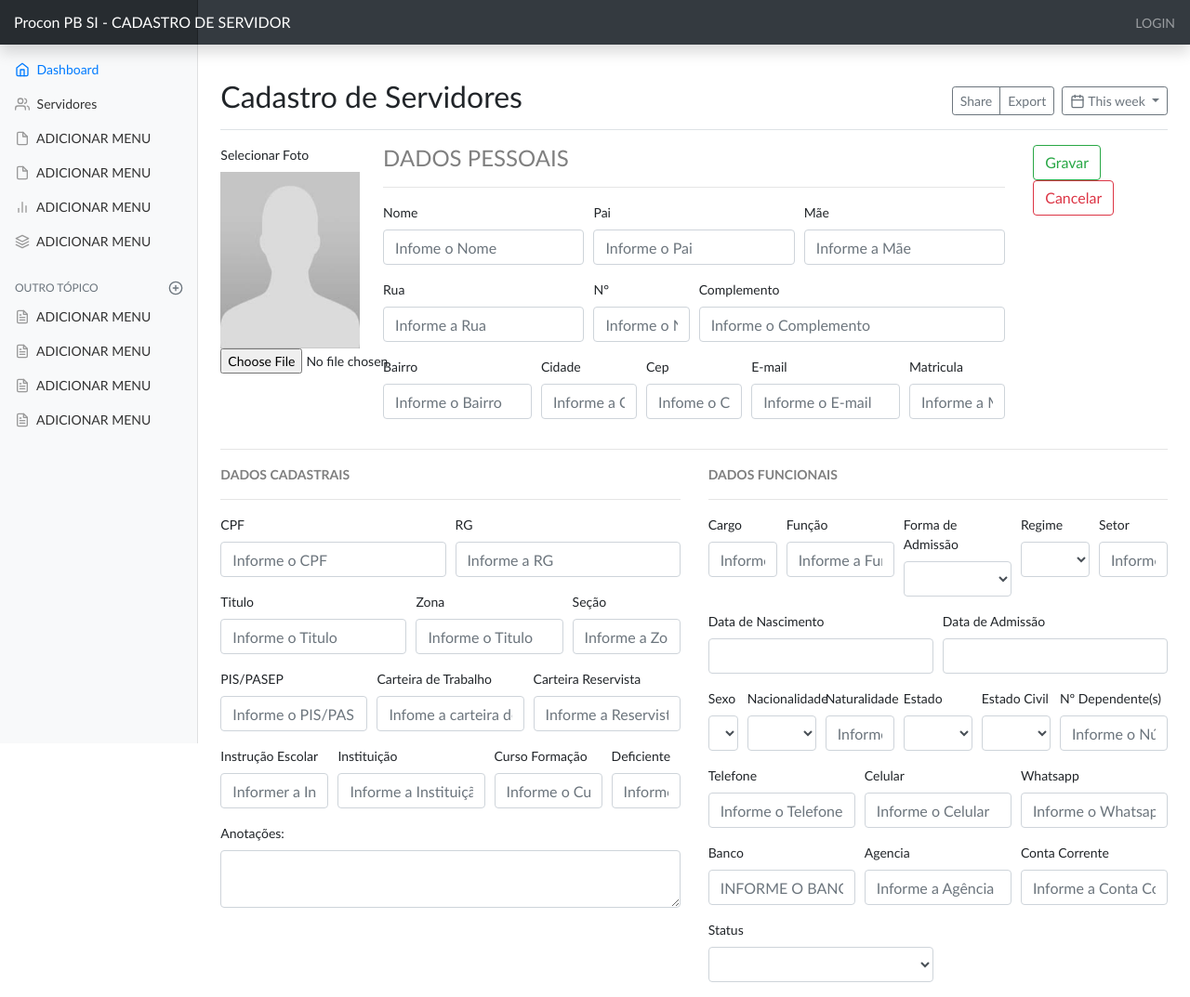
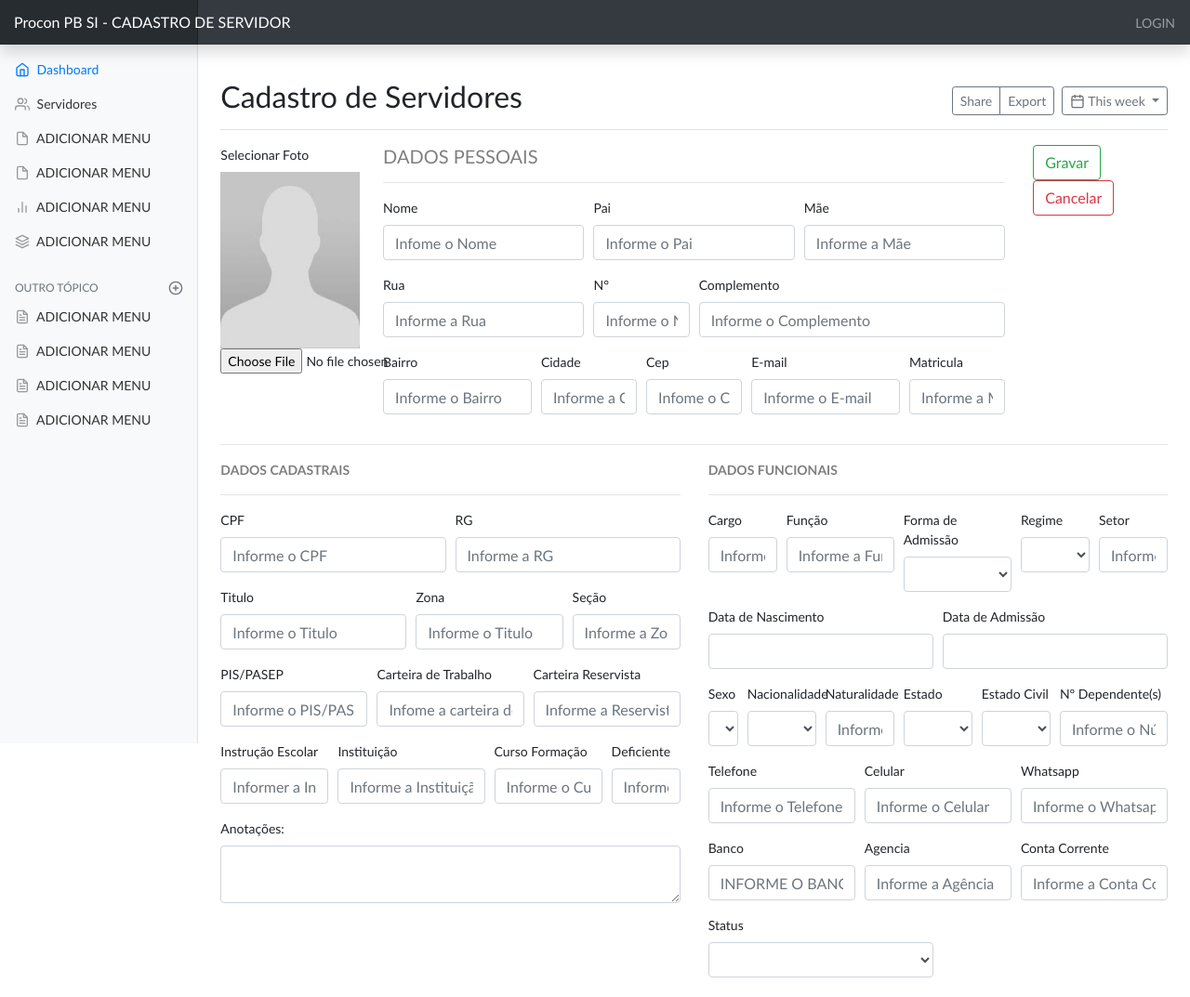
Before and after one commit to emilianocarvalho/cadastrorh, a PHP site: page /cadastro_completo/cadastro.php in a window 1280 px wide. Shown: the whole page at 93% size. After the commit the page ends 1052 px from the top, so only its background shows below. Run offline with PHP 8.4, Linux system fonts and the light colour scheme; a user stored in the database is signed in; data that the repository does not hold is empty; some libraries are stand-ins or nearby versions.

Commit message:
Ultimas atualizações

```diff
--- a/cadastro_completo/conexao.php
+++ b/cadastro_completo/conexao.php
@@ -7,7 +7,7 @@ define('HOST', 'localhost');
 define('DBNAME', 'cadastro');
 define('CHARSET', 'utf8');
 define('USER', 'root');
-define('PASSWORD', 'poli20');
+define('PASSWORD', 'pr0c0np!@#');
 define('SERVER', 'linux');
 
 class conexao
--- a/cadastro_completo/editar-pessoal.php
+++ b/cadastro_completo/editar-pessoal.php
@@ -1,5 +1,5 @@
 
-        <b><h4 class="text-black-50">DADOS PESSOAIS</h4></b>
+        <b><h5 class="text-black-50">DADOS PESSOAIS</h5></b>
         <hr>
         <div class="form-row">
             <div class="form-group col-md-4">
```
Also changed, not shown: cadastro_completo/fotos/14122018_poli.jpeg (deleted), cadastro_completo/fotos/18122018_img_avatar3.png (added).
